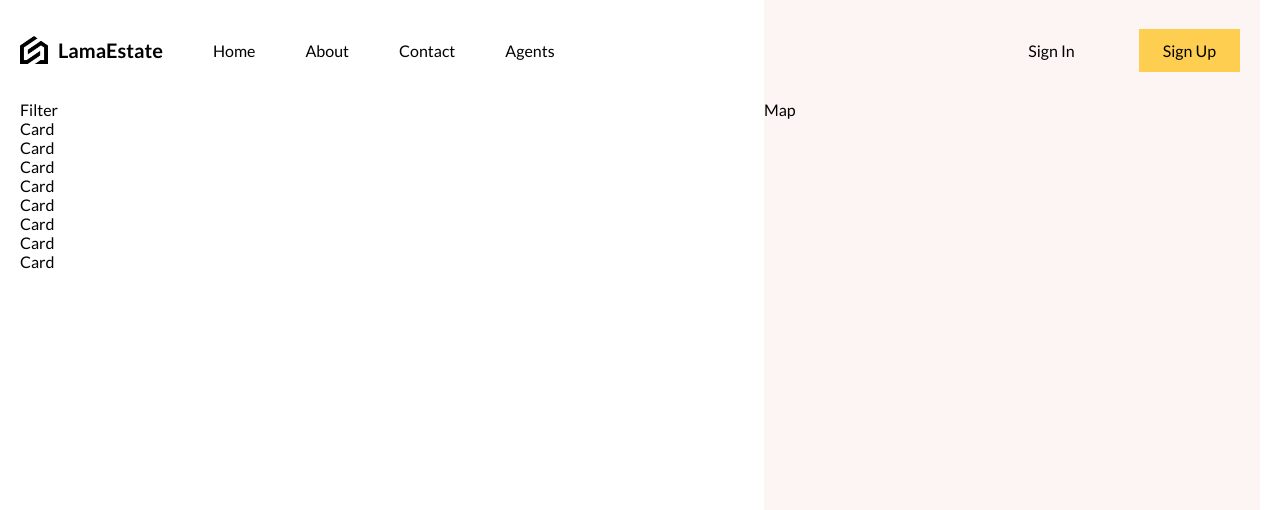
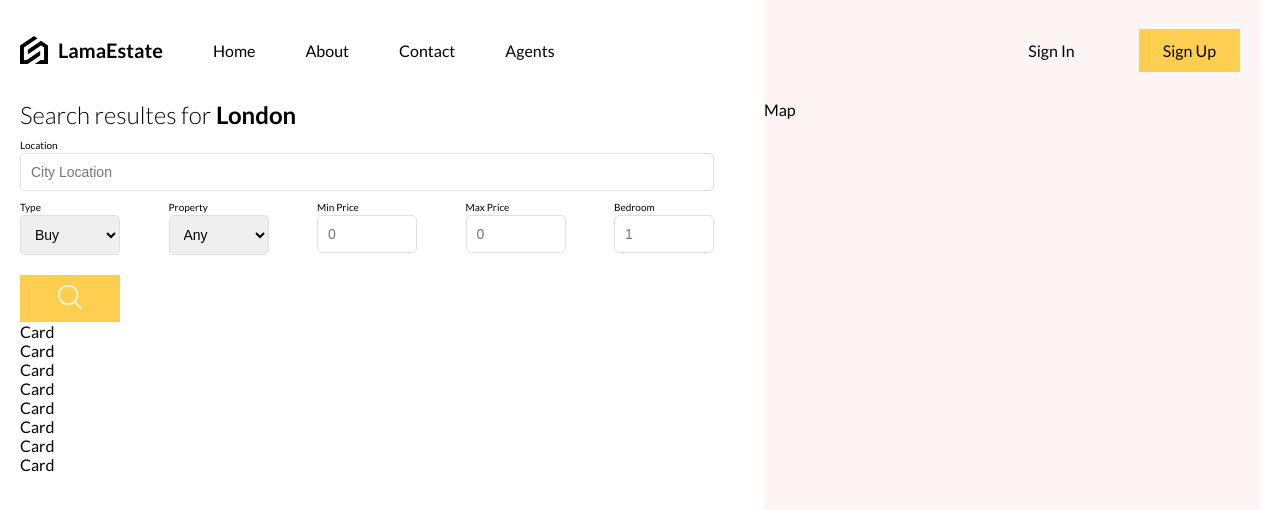
Before and after one commit to jonascura/react-realEstateApp, a React (Vite) app: page /list in a window 1280 px wide. Shown: the top 510 px of the page. Built offline with nearby package versions, Linux system fonts and the light colour scheme.

Commit message:
create list search and filter styling

```diff
--- a/src/components/Filter/Filter.jsx
+++ b/src/components/Filter/Filter.jsx
@@ -3,7 +3,49 @@
 
 const Filter = () => {
   return (
-    <div className='filter'>Filter</div>
+    <div className='filter'>
+      <h1>Search resultes for <b>London</b></h1>
+      <div className="top">
+        <div className='item'>
+          <label htmlFor='city'>Location</label>
+          <input type='text' id='city' name='city' placeholder='City Location' />
+        </div>
+      </div>
+      <div className="bottom">
+        <div className='item'>
+          <label htmlFor='type'>Type</label>
+          <select name="type" id="type">
+            <option value='buy'>Buy</option>
+            <option value='rent'>Rent</option>
+          </select>
+        </div>
+        <div className='item'>
+          <label htmlFor='property'>Property</label>
+          <select name="property" id="property">
+            <option value='any'>Any</option>
+            <option value='apartment'>Apartment</option>
+            <option value='house'>House</option>
+            <option value='condo'>Condo</option>
+            <option value='land'>Land</option>
+          </select>
+        </div>
+        <div className='item'>
+          <label htmlFor='minPrice'>Min Price</label>
+          <input type='number' id='minPrice' name='minPrice' placeholder='0' />
+        </div>
+        <div className='item'>
+          <label htmlFor='maxPrice'>Max Price</label>
+          <input type='number' id='maxPrice' name='maxPrice' placeholder='0' />
+        </div>
+        <div className='item'>
+          <label htmlFor='city'>Bedroom</label>
+          <input type='text' id='bedroom' name='bedroom' placeholder='1' />
+        </div>
+        <button>
+          <img src='/search.png' alt='' />
+        </button>
+      </div>
+    </div>
   )
 }
 
--- a/src/components/Filter/filter.scss
+++ b/src/components/Filter/filter.scss
@@ -0,0 +1,55 @@
+.filter {
+  display: flex;
+  flex-direction: column;
+  gap: 10px;
+
+  h1 {
+    font-weight: 300;
+    font-size: 24px;
+  }
+
+  .item {
+    display: flex;
+    flex-direction: column;
+    gap: 2px;
+
+    label {
+      font-size: 10px;
+    }
+
+    input,
+    select {
+      width: 100px;
+      padding: 10px;
+      border: 1px solid #e0e0e0;
+      border-radius: 5px;
+      font-size: 14px;
+    }
+  }
+
+  .top {
+    input {
+      width: 100%;
+    }
+  }
+
+  .bottom {
+    display: flex;
+    justify-content: space-between;
+    flex-wrap: wrap;
+    gap: 20px;
+
+    button {
+      width: 100px;
+      padding: 10px;
+      border: none;
+      cursor: pointer;
+      background-color: #fece51;
+
+      img {
+        width: 24px;
+        height: 24px;
+      }
+    }
+  }
+}
```
